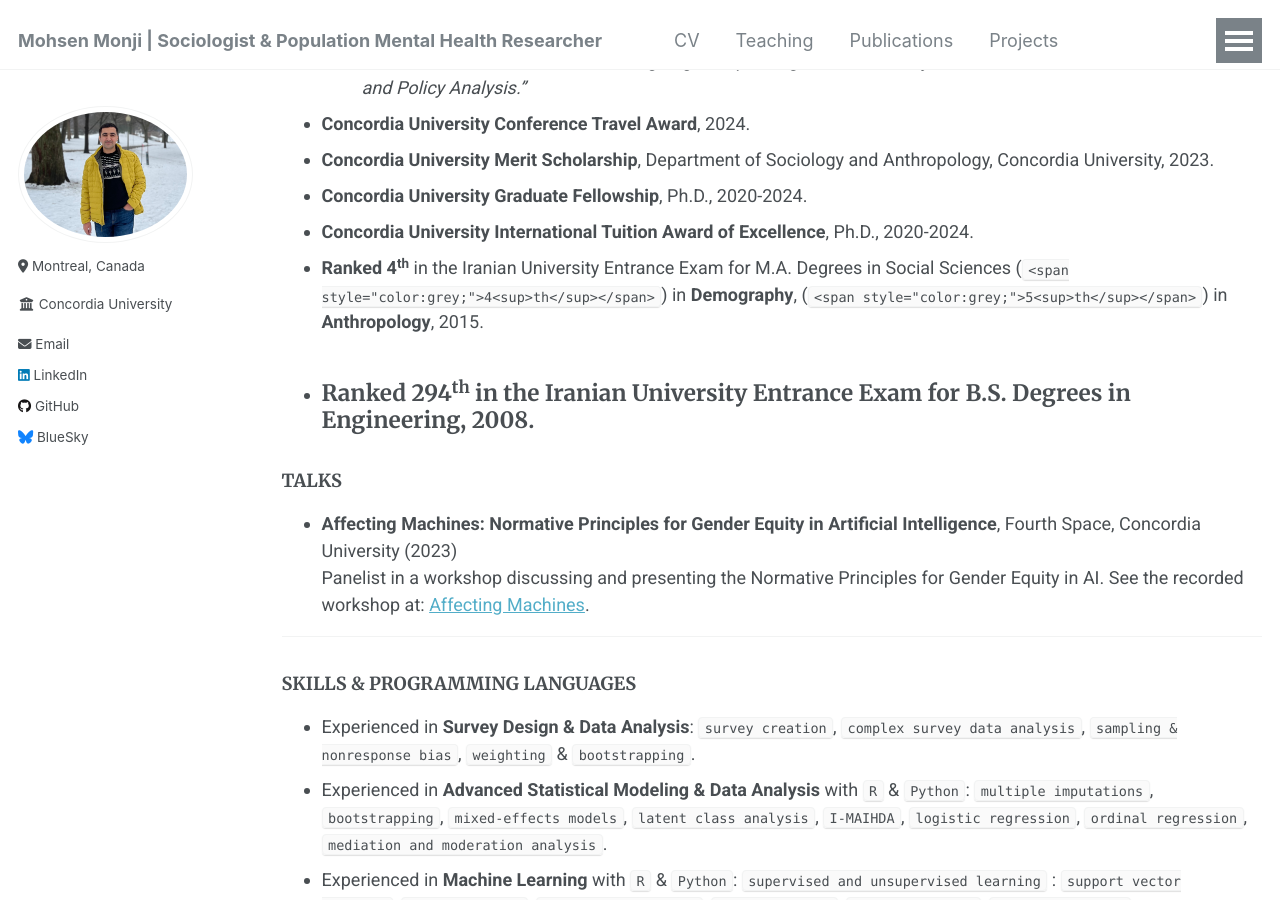
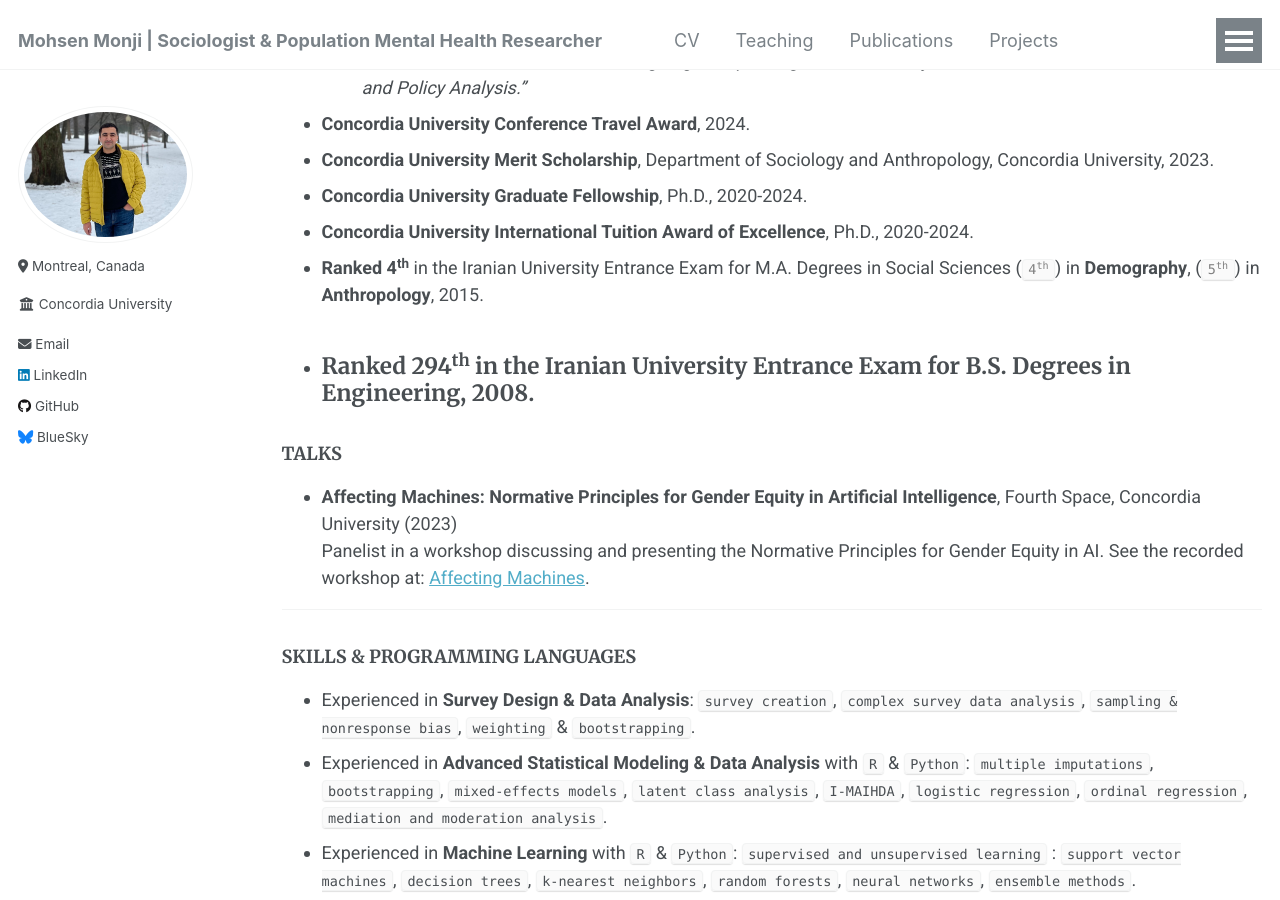
Before and after one commit to Mohsnmonji/mohsnmonji.github.io, a Jekyll site: the page built from _pages/Curriculum Vitae.md, in a window 1280 px wide and 900 px high, scrolled down 2654 px. Built offline with Jekyll 4.4.1, drawn with Linux system fonts in a browser that asks for light colours.

Commit message:
Update Curriculum Vitae.md

```diff
--- a/_pages/Curriculum Vitae.md
+++ b/_pages/Curriculum Vitae.md
@@ -99,7 +99,7 @@ redirect_from:
 - **Concordia University Merit Scholarship**, Department of Sociology and Anthropology, Concordia University, 2023.
 - **Concordia University Graduate Fellowship**, Ph.D., 2020-2024.
 - **Concordia University International Tuition Award of Excellence**, Ph.D., 2020-2024.
-- **Ranked 4<sup>th</sup>** in the Iranian University Entrance Exam for M.A. Degrees in Social Sciences (`<span style="color:grey;">4<sup>th</sup></span>`) in **Demography**, (`<span style="color:grey;">5<sup>th</sup></span>`) in **Anthropology**, 2015.
+- **Ranked 4<sup>th</sup>** in the Iranian University Entrance Exam for M.A. Degrees in Social Sciences (<code><span style="color: grey;">4<sup>th</sup></span></code>) in **Demography**, (<code><span style="color: grey;">5<sup>th</sup></span></code>) in **Anthropology**, 2015.
 - **Ranked 294<sup>th</sup>** in the Iranian University Entrance Exam for B.S. Degrees in Engineering, 2008.
 ---
 
```
